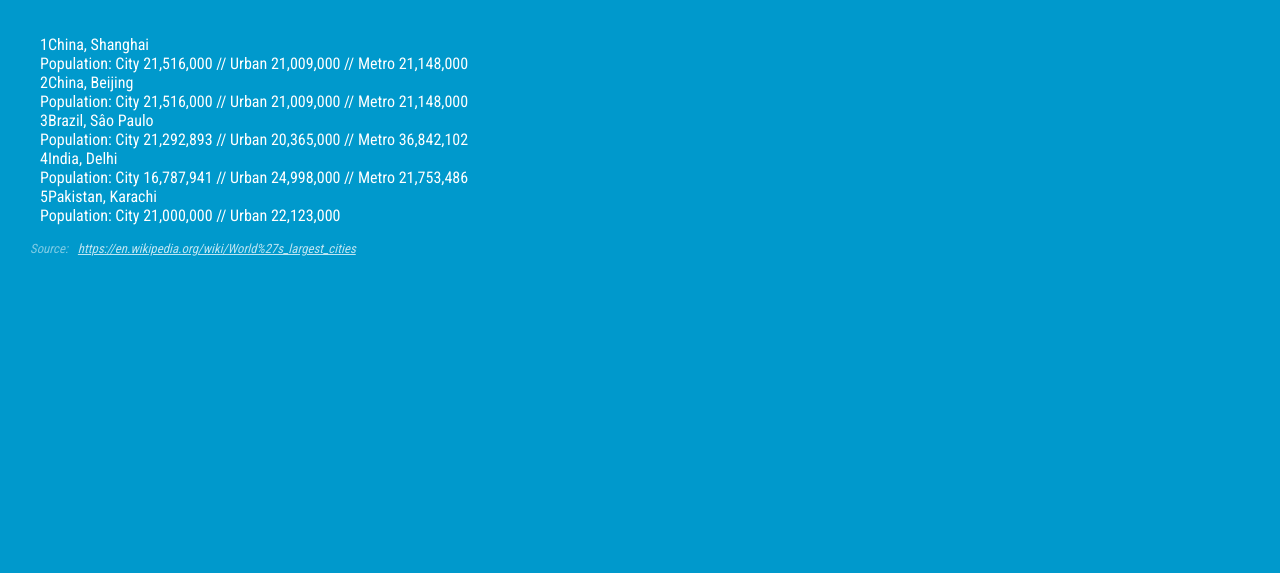
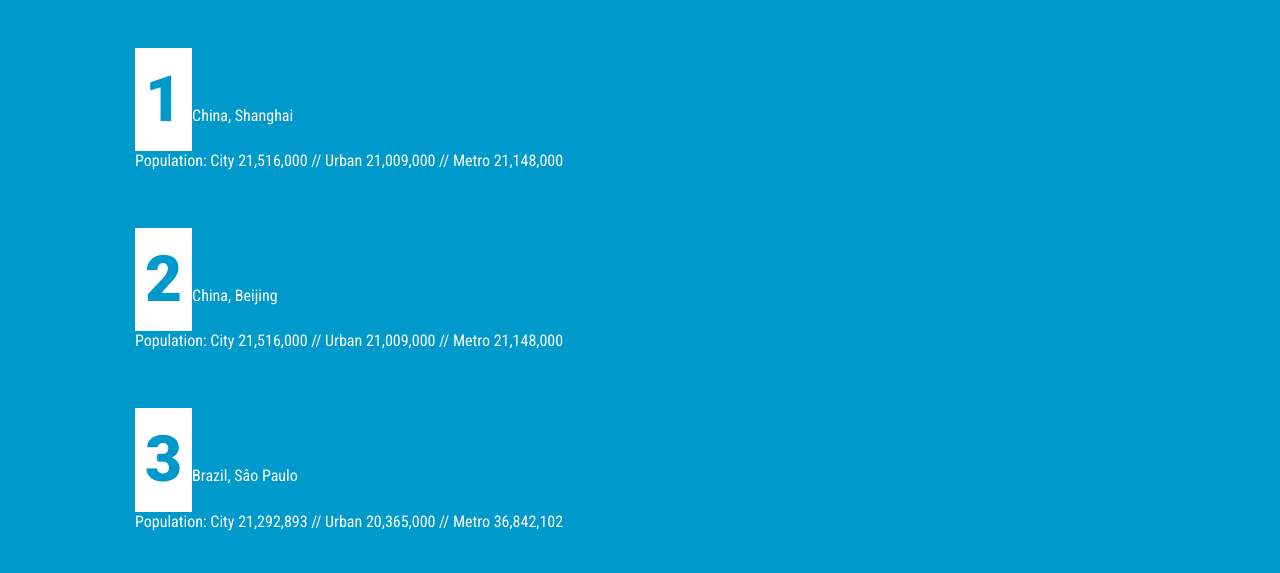
Before and after one commit to WebDevTuts/styling_a_numbered_list, a plain HTML site: page index.html in a window 1280 px wide. Shown: the part 167-740 px from the top of the page. Drawn offline with Linux system fonts and the light colour scheme.

Commit message:
Style pseudo-elements

```diff
--- a/index.html
+++ b/index.html
@@ -13,9 +13,24 @@
 			p.source { font-size: .8em; font-style: italic; margin: 0 0 0 30px; color: rgba(255,255,255,.5); }
 			p.source a { color: rgba(255,255,255,.75); padding-left: 7px; }
 
-			ol.cities { list-style-type: none; }
-			ol.cities li { counter-increment: myCounter; }
-			ol.cities li::before { content: counter(myCounter); }
+			ol.cities { list-style-type: none; margin: 0 0 0 30px; }
+			ol.cities li {
+				counter-increment: myCounter;
+				margin: 0 0 45px 0;
+				padding: 13px 0 0 65px;
+			}
+			ol.cities li::before {
+				content: counter(myCounter);
+				display: inline-block;
+				text-align: center;
+				font-size: 4em;
+				line-height: 1.3em;
+				background-color: #fff;
+				color: #0099cc;
+				font-family: 'Roboto', sans-serif;
+				font-weight: 900;
+				padding: 10px;
+			}
 
 		</style>
 
```
